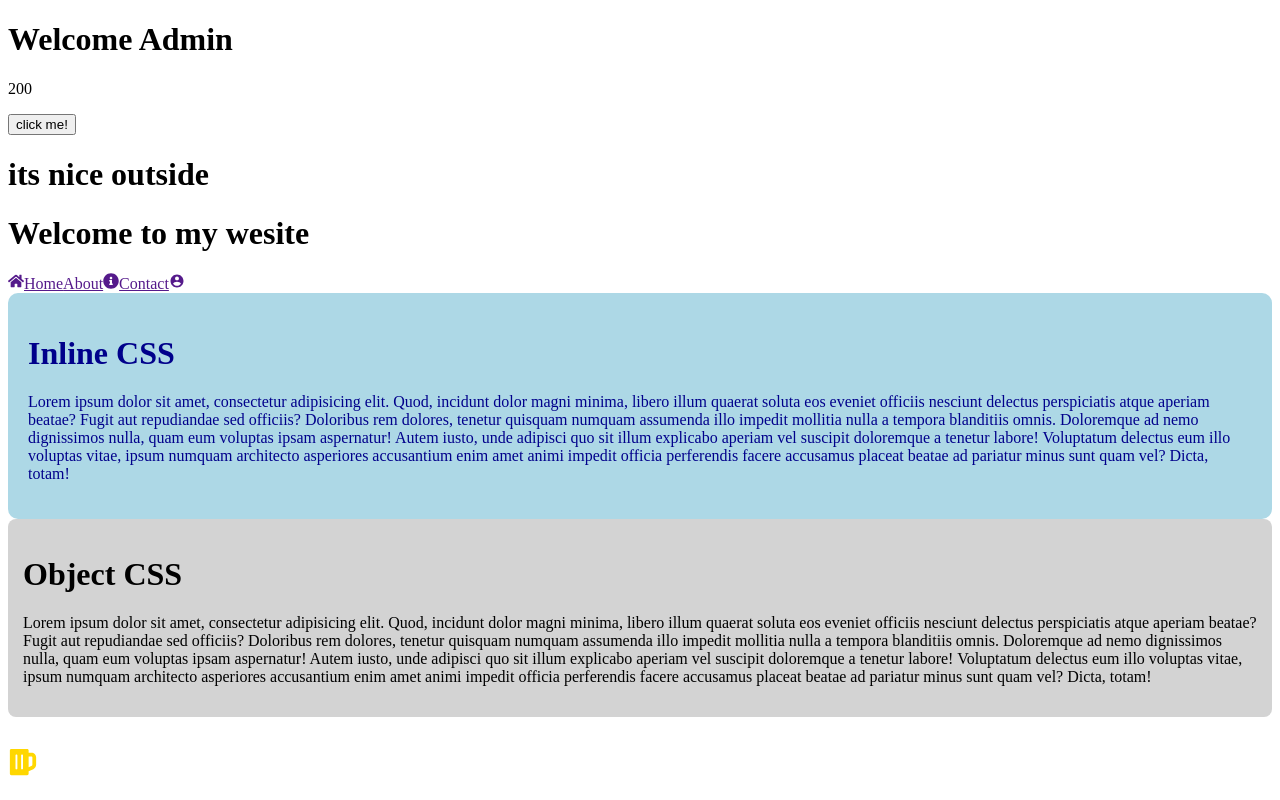
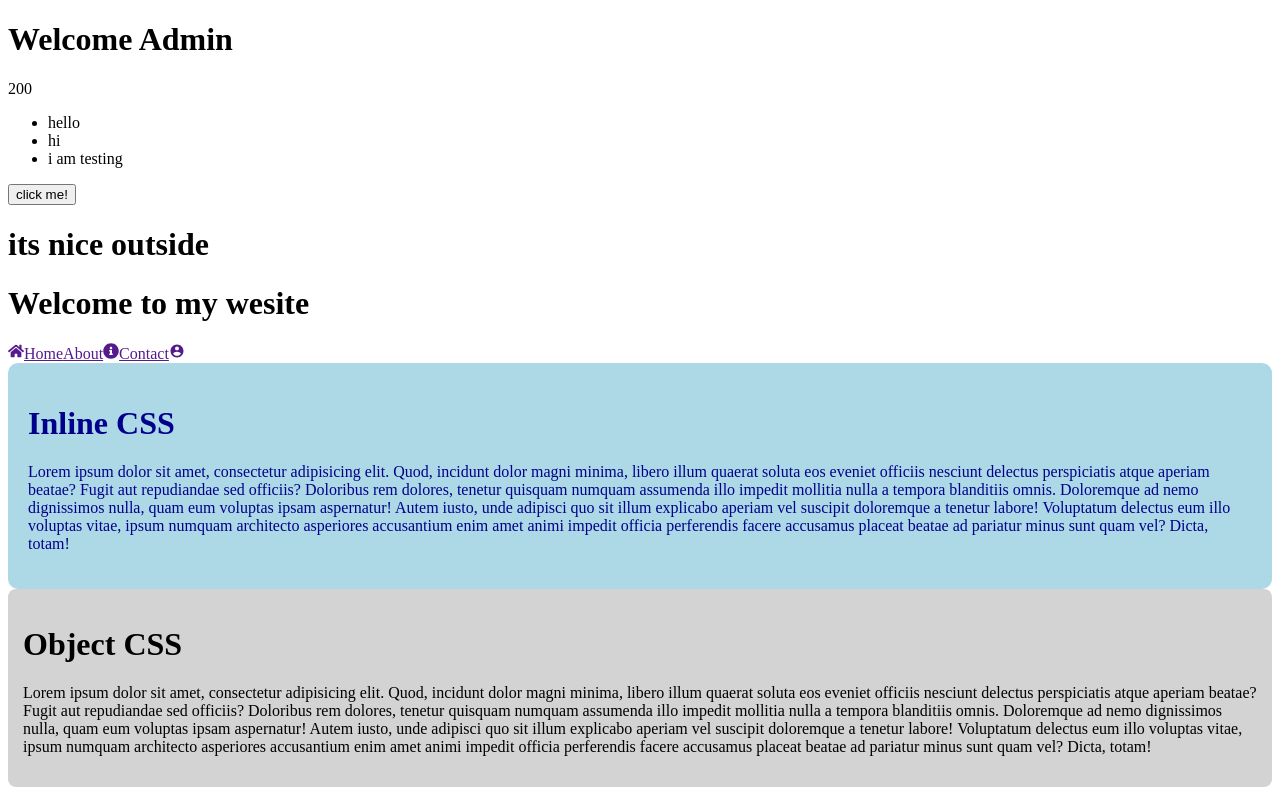
Before and after one commit to kavaskar786/code_practices, a React (Vite) app in the folder react_prac/react_huxn/: page / in a window 1280 px wide. Shown: the top 800 px of the page. Built offline with nearby package versions, Linux system fonts and the light colour scheme.

Commit message:
added fe more things

```diff
--- a/react_prac/react_huxn/src/components/Satus.jsx
+++ b/react_prac/react_huxn/src/components/Satus.jsx
@@ -5,12 +5,18 @@ const Satus = ({ isAdmin, isLoggedIn }) => {
   const cngVal = () => {
     setX(x + 100);
   };
+  let arr = ["hello", "hi", "i am testing"];
   return (
     <div>
       {isAdmin && isLoggedIn && <h1> Welcome Admin</h1>}
       {!isAdmin && isLoggedIn && <h1> Welcome User</h1>}
       {console.log(isAdmin, isLoggedIn)}
       <p>{x}</p>
+      <ul>
+        {arr.map((item, inx) => (
+          <li key={inx}>{item}</li>
+        ))}
+      </ul>
       <button onClick={cngVal}>click me!</button>
     </div>
   );
```
